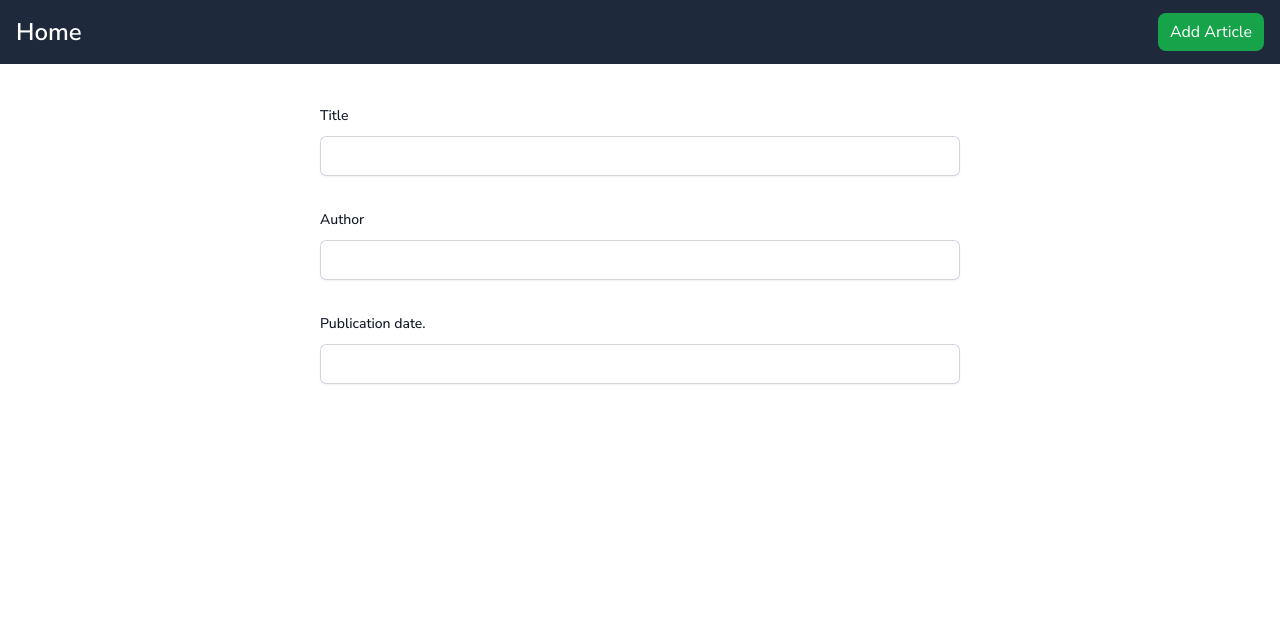
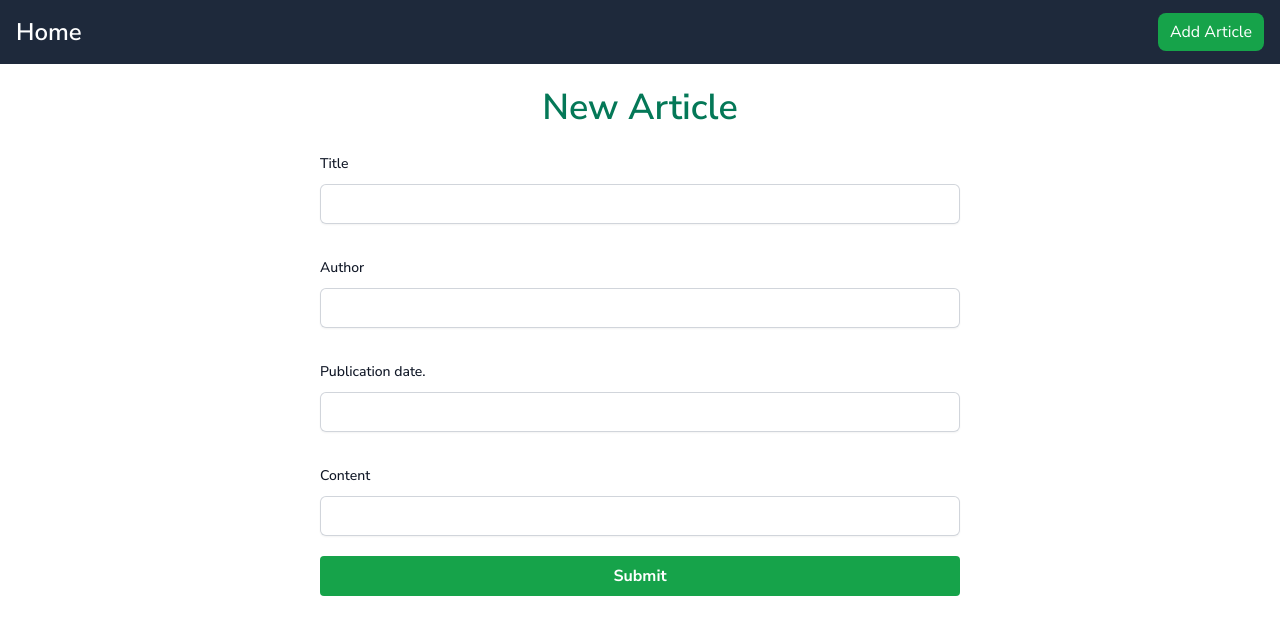
Before and after one commit to Abdo-Hassan/blog-page, a React (Create React App) app: page /add-article in a window 1280 px wide. Shown: the top 634 px of the page. Built offline with nearby package versions, Linux system fonts and the light colour scheme.

Commit message:
wip:creating a form for creating a new article

```diff
--- a/src/components/Header.tsx
+++ b/src/components/Header.tsx
@@ -1,5 +1,4 @@
 import { Link } from 'react-router-dom';
-import Search from './Search';
 
 const Header = () => {
   return (
--- a/src/components/Search.tsx
+++ b/src/components/Search.tsx
@@ -1,4 +1,16 @@
+import { ChangeEvent, useState } from 'react';
+import { useSelector } from 'react-redux';
+import { RootState } from '../store';
+
 const Search = () => {
+  const [searchValue, setSearchValue] = useState('');
+  // getting stored data from global redux reducer
+  const { articles } = useSelector((state: RootState) => state.articles);
+
+  const handleSearch = (e: ChangeEvent<HTMLInputElement>) => {
+    setSearchValue(e.target.value);
+  };
+
   return (
     <form className='max-w-md mx-auto'>
       <label
@@ -26,9 +38,11 @@ const Search = () => {
         <input
           type='search'
           id='default-search'
-          className='focus:outline-none  block w-full p-4 my-2 ps-10 text-sm text-gray-900  border-gray-300 rounded-lg bg-gray-200 focus:ring-blue-500 focus:border-blue-500 dark:bg-gray-700 dark:border-gray-600 dark:placeholder-gray-400 dark:text-white dark:focus:ring-blue-500 dark:focus:border-blue-500'
+          className='focus:outline-none block w-full p-4 my-2 ps-10 text-sm text-gray-900  border-gray-300 rounded-lg bg-gray-200 focus:ring-blue-500 focus:border-blue-500 dark:bg-gray-700 dark:border-gray-600 dark:placeholder-gray-400 dark:text-white dark:focus:ring-blue-500 dark:focus:border-blue-500'
           placeholder='Search for articles..'
           required
+          onChange={handleSearch}
+          value={searchValue}
         />
       </div>
     </form>
--- /dev/null
+++ b/src/components/Title.tsx
@@ -0,0 +1,11 @@
+import React from 'react';
+
+const Title = ({title}:{title:string}) => {
+  return (
+    <h1 className='text-center text-4xl text-emerald-700 py-6 font-semibold'>
+      {title}
+    </h1>
+  );
+};
+
+export default Title;
--- a/src/components/articles/AddArticle.tsx
+++ b/src/components/articles/AddArticle.tsx
@@ -1,38 +1,82 @@
 import { useFormik } from 'formik';
 import * as Yup from 'yup';
 import ArticleInputForm from './ArticleInputForm';
+import { IAddArticle } from '../../types/types';
+import { ApiRequest } from '../../utils/Api';
+import Title from '../Title';
 
 const AddArticle = () => {
-  // validation to add a new article
+  const addNewArticle = async (data: IAddArticle) => {
+    return await ApiRequest(
+      'POST',
+      'https://jsonplaceholder.typicode.com/posts',
+      data
+    ).then((res) => {
+      console.log('ADD article', res.data);
+    });
+  };
+
+  // POST: create a new article
   const addArticleSchema = Yup.object().shape({
-    firstName: Yup.string()
-      .min(2, 'Too Short!')
-      .max(50, 'Too Long!')
-      .required('Required'),
-    lastName: Yup.string()
-      .min(2, 'Too Short!')
-      .max(50, 'Too Long!')
-      .required('Required'),
-    email: Yup.string().email('Invalid email').required('Required'),
+    title: Yup.string().required('Required'),
+    author: Yup.string().required('Required'),
+    content: Yup.string().required('Required'),
+    publishedDate: Yup.string().required('Required'),
   });
 
-  const formik = useFormik({
+  const formik = useFormik<IAddArticle>({
     initialValues: {
-      firstName: '',
-      lastName: '',
-      email: '',
+      title: '',
+      author: '',
+      content: '',
+      publishedDate: '',
     },
     validationSchema: addArticleSchema,
-    onSubmit: (values) => {
-      alert(JSON.stringify(values, null, 2));
+    onSubmit: async (values: IAddArticle) => {
+      await addNewArticle(values);
     },
   });
 
   return (
-    <div className='mt-10 sm:w-1/2 w-full sm:mx-auto mx-6 grid grid-cols-1 gap-x-6 gap-y-8 sm:grid-cols-1'>
-      <ArticleInputForm label='Title' inputName='title' />
-      <ArticleInputForm label='Author' inputName='author' />
-      <ArticleInputForm label='Publication date.' inputName='date' />
+    <div>
+      <Title title='New Article' />
+
+      <form onSubmit={formik.handleSubmit}>
+        <div className='sm:w-1/2 w-full sm:mx-auto mx-6 grid grid-cols-1 gap-x-6 gap-y-8 sm:grid-cols-1'>
+          <ArticleInputForm
+            formik={formik}
+            label='Title'
+            inputName='title'
+            value={formik.values.title}
+          />
+          <ArticleInputForm
+            formik={formik}
+            label='Author'
+            inputName='author'
+            value={formik.values.author}
+          />
+          <ArticleInputForm
+            formik={formik}
+            inputName='publishedDate'
+            label='Publication date.'
+            value={formik.values.publishedDate}
+          />
+          <ArticleInputForm
+            formik={formik}
+            inputName='content'
+            label='Content'
+            value={formik.values.content}
+          />
+        </div>
+        <div className='flex items-center justify-center'>
+          <button
+            disabled={formik.isSubmitting}
+            className='m-auto w-1/2 mt-5 bg-green-600 hover:bg-green-700 text-white font-bold py-2 px-4 rounded focus:outline-none focus:shadow-outline'
+            type='submit'>
+            {formik.isSubmitting ? 'Submitting...' : 'Submit'}
+          </button>
+        </div>
+      </form>
     </div>
   );
 };
--- a/src/components/articles/ArticleCard.tsx
+++ b/src/components/articles/ArticleCard.tsx
@@ -4,7 +4,7 @@ import { IBlog } from '../../types/types';
 const ArticleCard = ({ article }: { article: IBlog }) => {
   return (
     <div>
-      <div className=' bg-white shadow-lg rounded-md overflow-hidden h-full'>
+      <div className=' bg-white border border-gray-300 rounded-md overflow-hidden h-full'>
         <div className='p-4'>
           <h2 className='text-xl font-bold text-gray-800 mb-2'>
             {article.title}
--- a/src/components/articles/ArticleInputForm.tsx
+++ b/src/components/articles/ArticleInputForm.tsx
@@ -3,22 +3,24 @@ import React from 'react';
 interface Props {
   label: string;
   inputName: string;
+  value: string;
+  formik: any;
 }
 
-const ArticleInputForm = ({ label, inputName }: Props) => {
+const ArticleInputForm = ({ label, inputName, formik, value }: Props) => {
   return (
-    <div className='sm:col-span-3'>
-      <label
-        htmlFor='first-name'
-        className='block text-sm font-medium leading-6 text-gray-900'>
+    <div className='sm:col-span-1'>
+      <label className='block text-sm font-medium leading-6 text-gray-900'>
         {label}
       </label>
       <div className='mt-2'>
         <input
           type='text'
+          onChange={formik.handleChange}
+          value={value}
+          onBlur={formik.handleBlur}
           name={inputName}
-          id='first-name'
-          autoComplete='given-name'
+          id={inputName}
           className='block w-full rounded-md focus:outline-none border-0 px-3 py-2 text-gray-900 shadow-sm ring-1 ring-inset ring-gray-300 placeholder:text-gray-400 focus:ring-2 focus:ring-inset sm:text-sm sm:leading-6'
         />
       </div>
--- a/src/pages/Home.tsx
+++ b/src/pages/Home.tsx
@@ -4,18 +4,32 @@ import Loading from '../components/Loading';
 import ArticleCard from '../components/articles/ArticleCard';
 import { IBlog } from '../types/types';
 import Search from '../components/Search';
+import { useDispatch } from 'react-redux';
+import { fetchedArticles } from '../redux/reducers/ArticleSlice';
+import { ApiRequest } from '../utils/Api';
+import Title from '../components/Title';
 
 const Home = () => {
+  const dispatch = useDispatch();
   // Fetch all articles with pagination default : 10 articles
   const fetchArticles = async ({ pageParam = 10 }: { pageParam?: number }) => {
-    const response = await fetch(
+    const response = await ApiRequest(
+      'GET',
       `https://jsonplaceholder.typicode.com/posts?_start=${pageParam}&_limit=${10}`
     );
-    if (!response.ok) {
+
+    const data = response.data;
+    if (response.status !== 200) {
       throw new Error('Network response was not ok');
+    } else {
+      // setting response into redux reducer
+      dispatch(fetchedArticles(await data));
     }
-    return response.json();
+
+    return data;
   };
+
+  // const { articles } = useSelector((state: RootState) => state.articles);
 
   // handle paginated articles with page number
   const {
@@ -26,6 +40,7 @@ const Home = () => {
     isFetchingNextPage,
   } = useInfiniteQuery({
     queryKey: ['fetchArticles'],
+    refetchOnWindowFocus: false,
     queryFn: ({ pageParam = 1 }) => fetchArticles({ pageParam }),
     initialPageParam: 1,
     getNextPageParam: (lastPage: IBlog[]) => {
@@ -39,9 +54,8 @@ const Home = () => {
 
   return (
     <div>
-      <h1 className='text-center text-4xl text-emerald-700 py-6 font-semibold'>
-        Blog Page
-      </h1>
+      {/* Main title */}
+      <Title title='Blog Page' />
 
       {/* search input */}
       <Search />
--- a/src/redux/reducers/ArticleSlice.ts
+++ b/src/redux/reducers/ArticleSlice.ts
@@ -1,20 +1,24 @@
 import { createSlice, PayloadAction } from '@reduxjs/toolkit';
 import { IBlog } from '../../types/types';
 
-interface CounterState {
+interface ArticlesState {
   articles: IBlog[];
 }
 
-const initialState: CounterState = {
+const initialState: ArticlesState = {
   articles: [],
 };
 
 export const articleSlice = createSlice({
   name: 'articles',
   initialState,
-  reducers: {},
+  reducers: {
+    fetchedArticles: (state, action: PayloadAction<any[]>) => {
+      state.articles = action.payload;
+    },
+  },
 });
 
-// export const { increment, decrement, incrementByAmount } = articleSlice.actions;
+export const { fetchedArticles } = articleSlice.actions;
 
 export default articleSlice.reducer;
--- a/src/utils/Api.ts
+++ b/src/utils/Api.ts
@@ -1,6 +1,6 @@
 import axios from 'axios';
 
-export const ApiRequest = async (method: string, url: string, data = null) => {
+export const ApiRequest = async (method: string, url: string, data?: any) => {
   const axiosInstance = axios.create({
     baseURL: url,
     headers: {
@@ -17,7 +17,7 @@ export const ApiRequest = async (method: string, url: string, data = null) => {
 
     // Handle successful responses (2xx)
     if (response.status >= 200 && response.status < 300) {
-      return response.data;
+      return response;
     }
 
     // Handle specific error statuses (optional)
```
Also changed, not shown: src/types/types.ts (+7 -0 lines).
